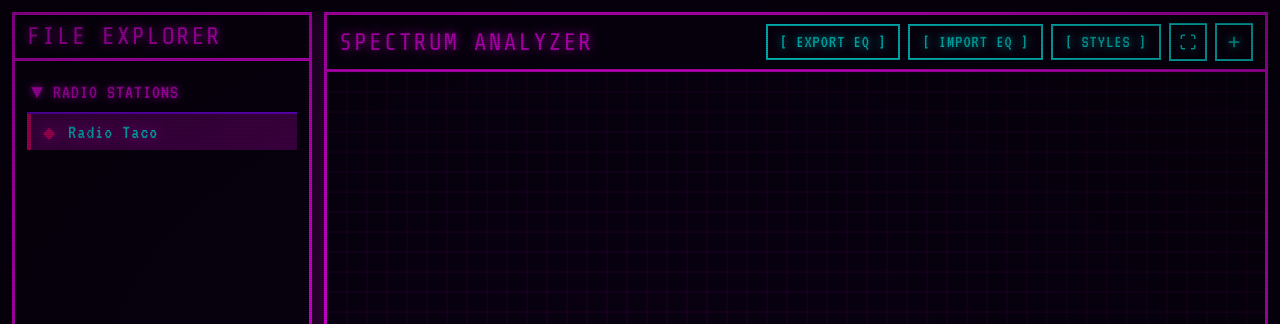
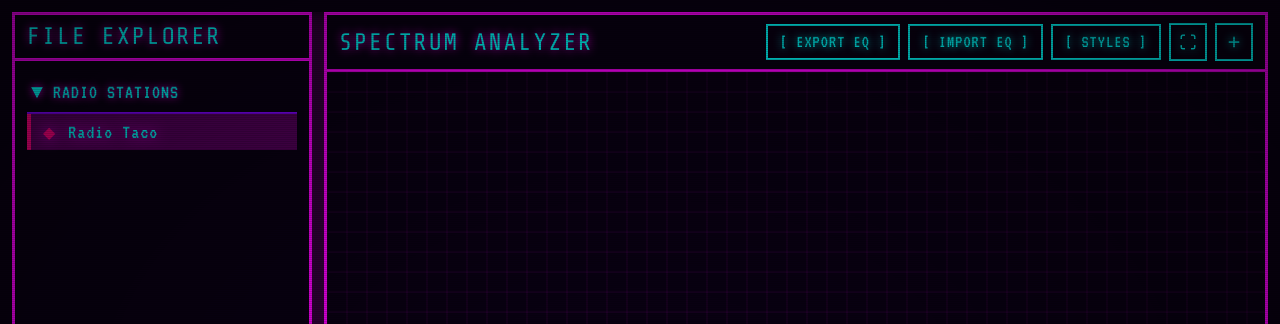
Before and after one commit to Atacko/Ramu-Player, a plain HTML site: page index.html in a window 1280 px wide. Shown: the top 324 px of the page. Drawn offline with nearby package versions, Linux system fonts and the light colour scheme.

Commit message:
Changed a color cause I felt like it

```diff
--- a/style.css
+++ b/style.css
@@ -17,7 +17,7 @@
   --terminal-shadow: #000000;
   --text-primary: #00ffff;
   --text-dim: #8000ff;
-  --text-accent: #ff00ff;
+  /*--text-accent: #ff00ff;*/
 }
 
 body {
```
